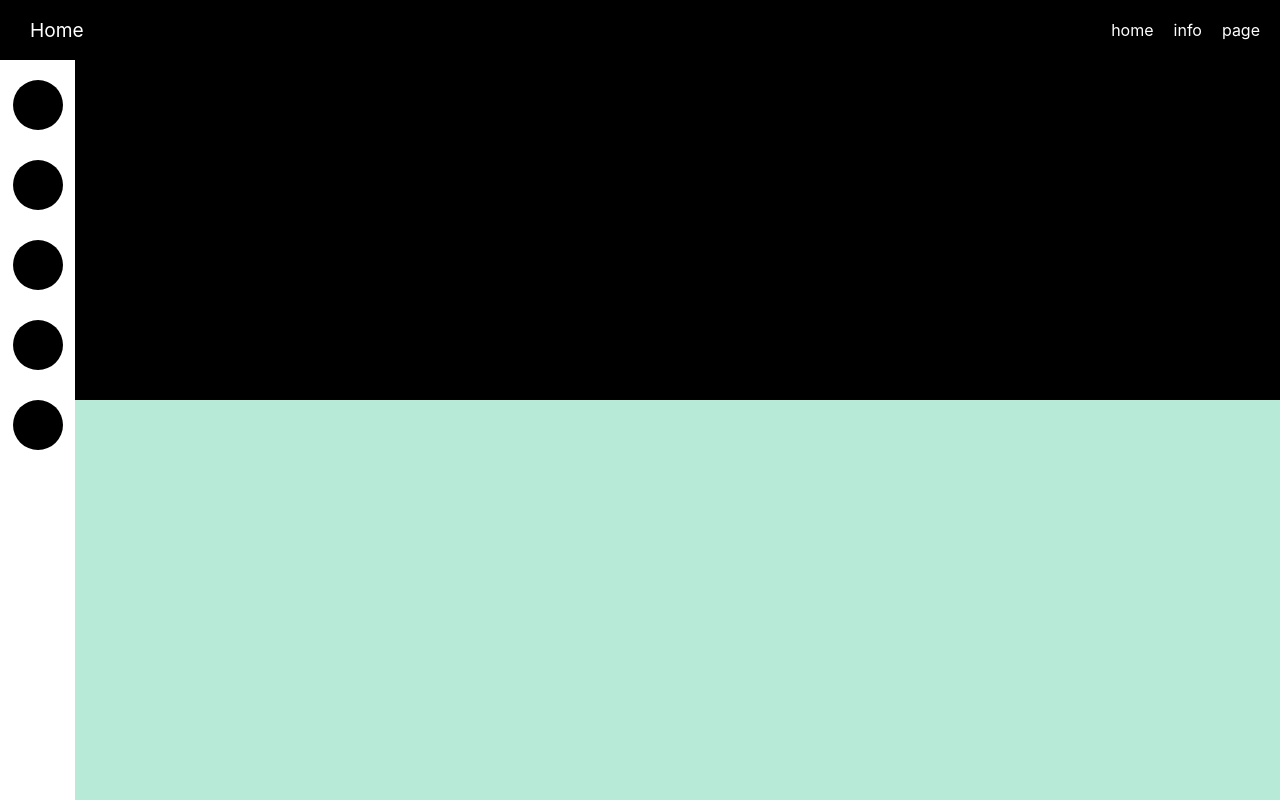
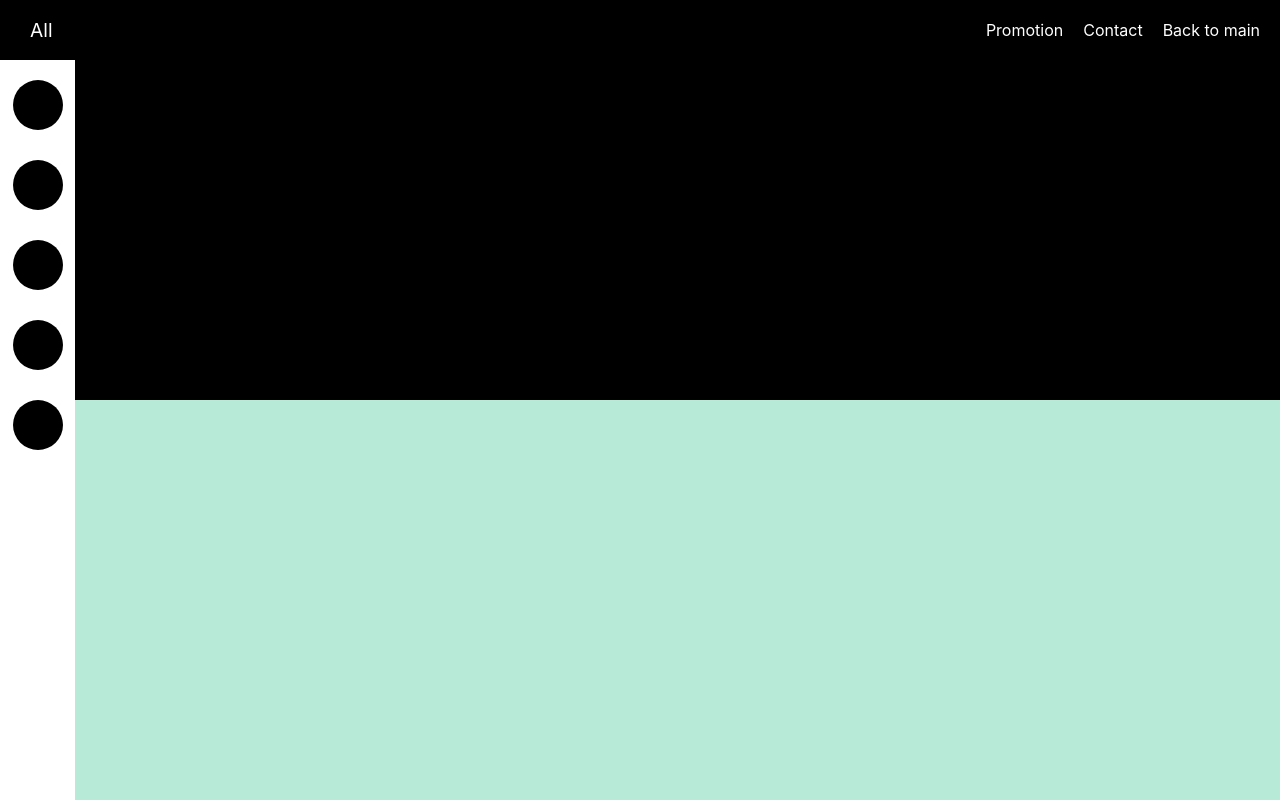
Before and after one commit to Tommiex/website-test, a React (Create React App) app in the folder website/: page /rest in a window 1280 px wide. Shown: the top 800 px of the page. Built offline with nearby package versions, Linux system fonts and the light colour scheme.

Commit message:
backendR update

```diff
--- a/website/src/App.js
+++ b/website/src/App.js
@@ -1,5 +1,5 @@
 import { BrowserRouter } from "react-router-dom";
-import { Routes, Route } from "react-router-dom";
+import { Route , Routes } from "react-router-dom";
 import SiteR from "./SiteRestaurant";
 import SiteMain from "./compMainsite/siteMain";
 
--- a/website/src/compRestaurant/navbar/navbar.js
+++ b/website/src/compRestaurant/navbar/navbar.js
@@ -4,12 +4,12 @@ function Navbar1R(){
     return(
         <div className="nav">
             <div className="Left">
-                Home
+                All
             </div>
             <div className="Right">
-                <a href="#">home</a>
-                <a href="#">info</a>
-                <a href="#">page</a>
+                <a href="#">Promotion</a>
+                <a href="#">Contact</a>
+                <a href="#">Back to main</a>
             </div>
         </div>
     )
```
Also changed, not shown: website/backendR/package.json (added, +15 -0 lines), 1 other file (tests, documents, lock files or other folders).
